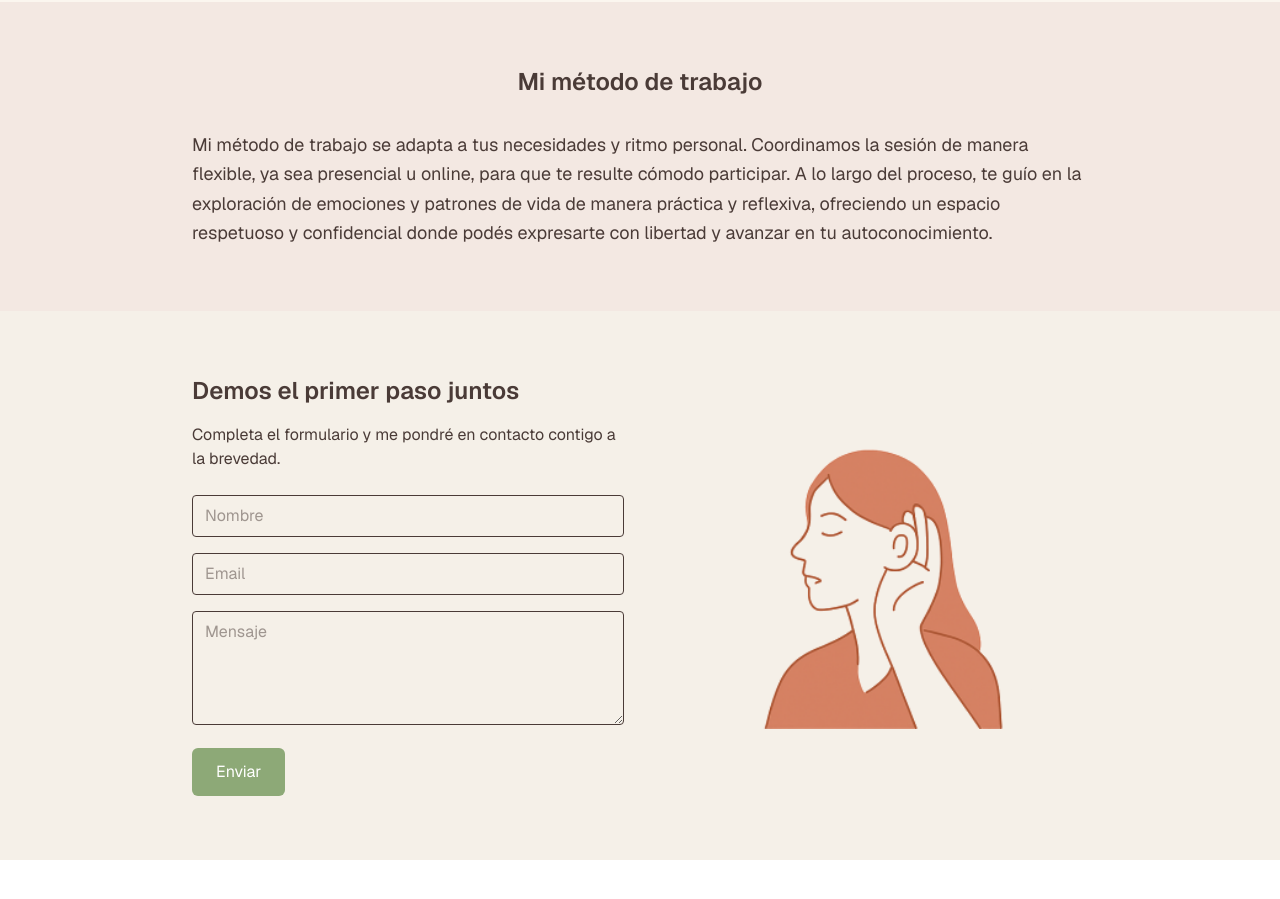
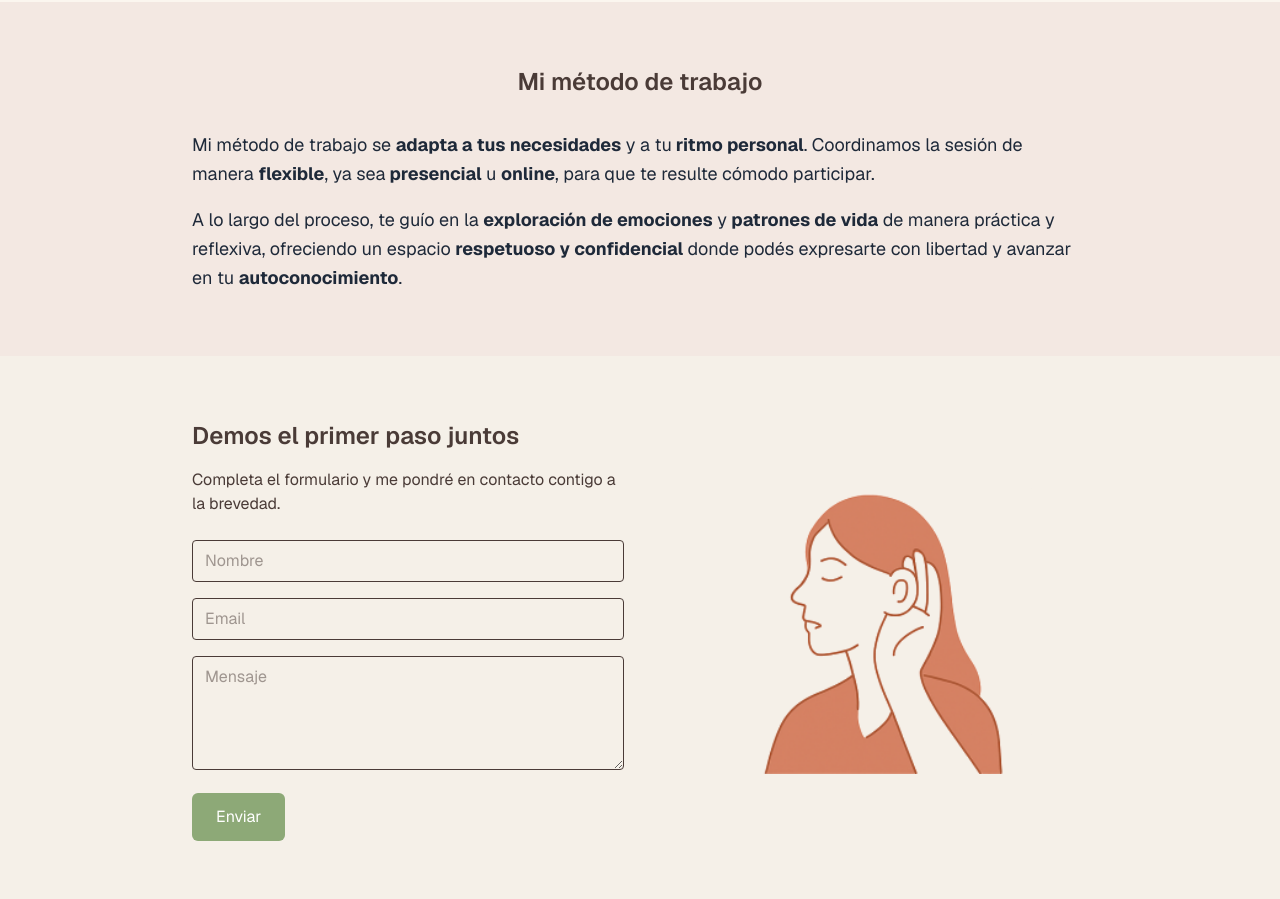
Before and after one commit to nicolasBakanowski/neuroconexion, a Next.js app: page / in a window 1280 px wide. Shown: the part 1440-2339 px from the top of the page. Before the commit the page ends 2300 px from the top, so only its background shows below. Built offline with nearby package versions, Linux system fonts and the light colour scheme.

Commit message:
improved text

```diff
--- a/src/components/MethodSection.tsx
+++ b/src/components/MethodSection.tsx
@@ -5,13 +5,23 @@ export default function MethodSection() {
         <h2 className="text-2xl font-semibold text-center mb-8">
           Mi método de trabajo
         </h2>
-        <p className="text-lg leading-relaxed">
-          Mi método de trabajo se adapta a tus necesidades y ritmo personal.
-          Coordinamos la sesión de manera flexible, ya sea presencial u online,
-          para que te resulte cómodo participar. A lo largo del proceso, te guío
-          en la exploración de emociones y patrones de vida de manera práctica y
-          reflexiva, ofreciendo un espacio respetuoso y confidencial donde podés
-          expresarte con libertad y avanzar en tu autoconocimiento.
+        <p className="text-lg leading-relaxed text-gray-800 space-y-4">
+          <span>
+            Mi método de trabajo se <strong>adapta a tus necesidades</strong> y
+            a tu
+            <strong> ritmo personal</strong>.
+          </span>{" "}
+          Coordinamos la sesión de manera <strong>flexible</strong>, ya sea
+          <strong> presencial</strong> u <strong>online</strong>, para que te
+          resulte cómodo participar.
+        </p>
+        <p className="text-lg leading-relaxed text-gray-800 mt-4">
+          A lo largo del proceso, te guío en la{" "}
+          <strong>exploración de emociones</strong> y{" "}
+          <strong>patrones de vida</strong> de manera práctica y reflexiva,
+          ofreciendo un espacio <strong>respetuoso y confidencial</strong> donde
+          podés expresarte con libertad y avanzar en tu{" "}
+          <strong>autoconocimiento</strong>.
         </p>
       </div>
     </section>
```
